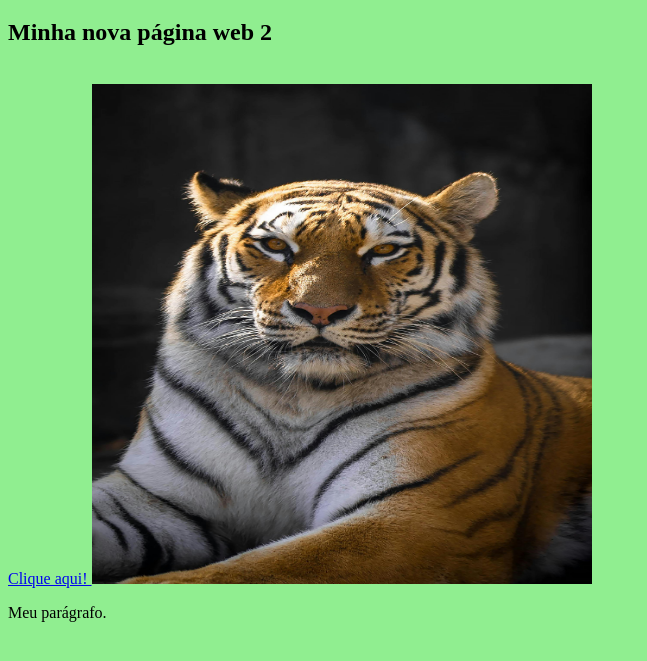
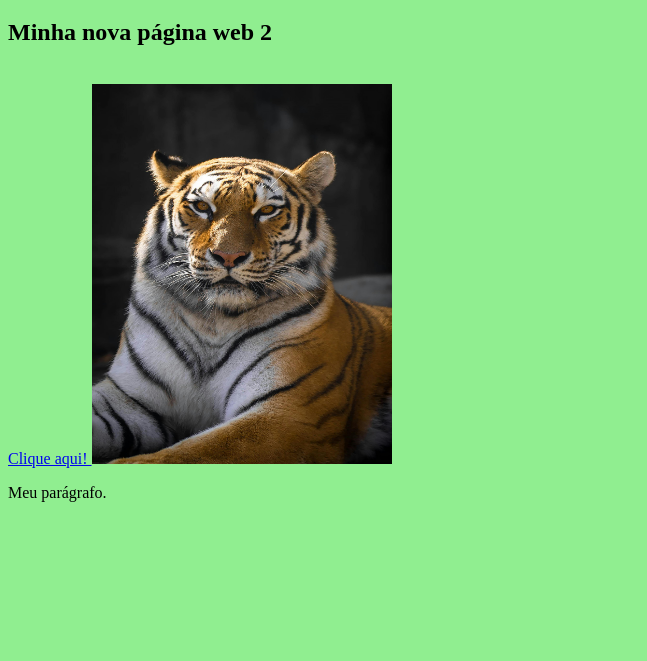
Before and after one commit to Micael-git-dev/TECINFO, a plain HTML site: page index.html in a window 1280 px wide. Shown: the part 61-722 px from the top of the page, without its empty margins (0-647 px from the left). Drawn offline with Linux system fonts and the light colour scheme.

Commit message:
Update index.html

```diff
--- a/index.html
+++ b/index.html
@@ -9,8 +9,8 @@
 
 <br>
 <a href="https://globo.com">Clique aqui!
-<img src="tigre.jpg" alt="gato" width="500"
-height="500"></img>
+<img src="tigre.jpg" alt="gato" width="300"
+height="380"></img>
 </a>
 <p> Meu parágrafo.</p>
 </body>
```
